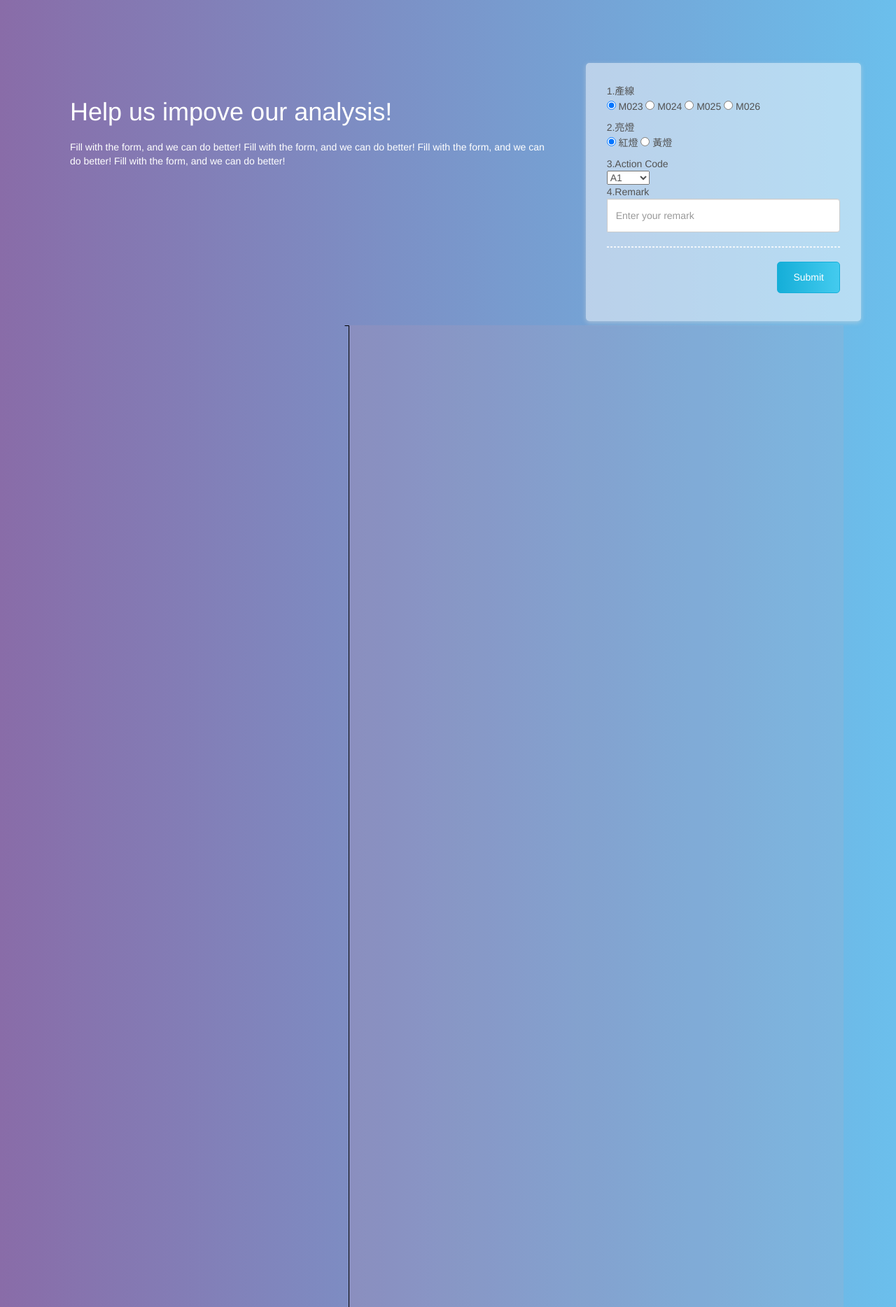
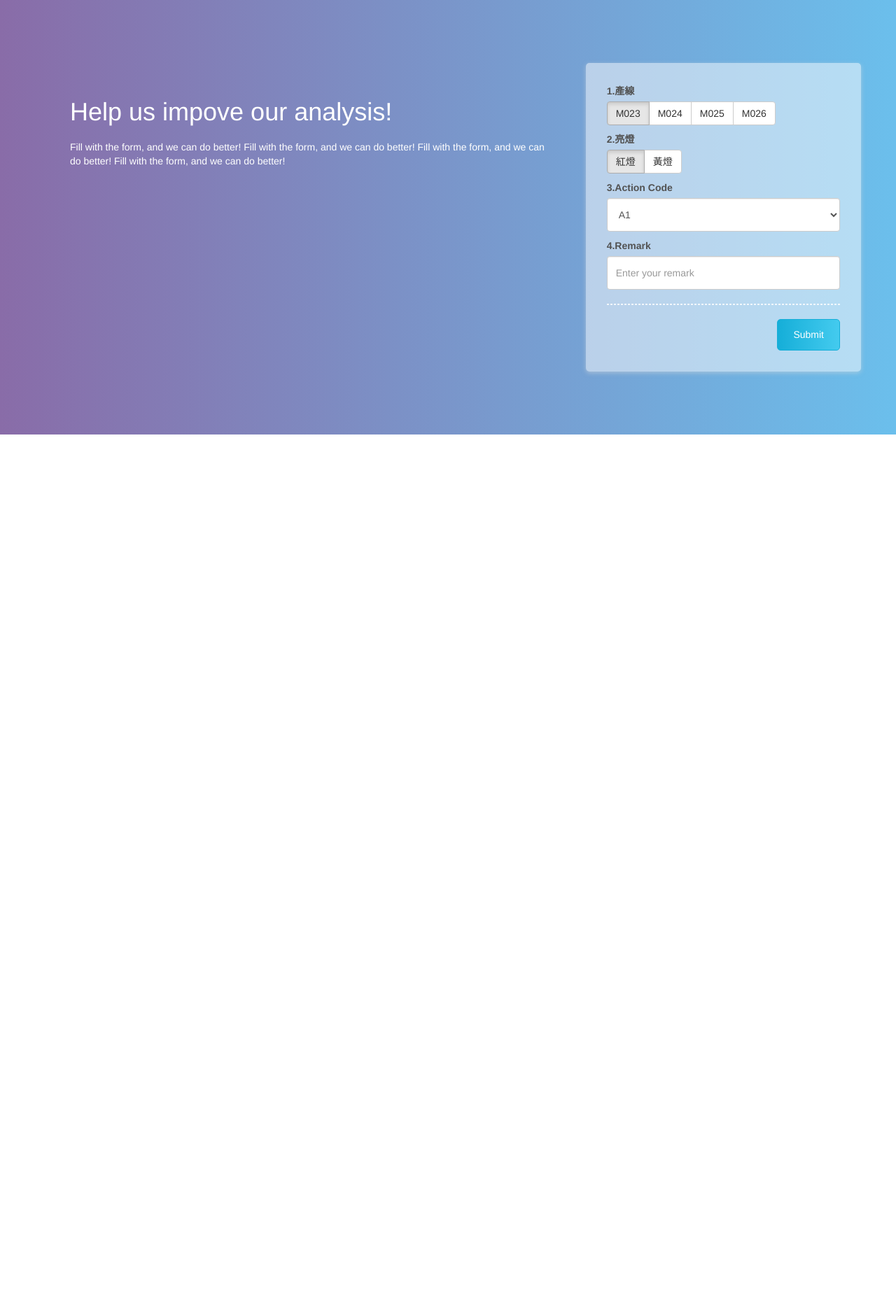
Before and after one commit to ElaineHuang/elite-app, a Flask app: page / in a window 1280 px wide. Shown: the part 52-1920 px from the top of the page at 70% size. After the commit the page ends 673 px from the top, so only its background shows below. Run offline with Flask 2, Linux system fonts and the light colour scheme; data that the repository does not hold is empty; some libraries are stand-ins or nearby versions.

Commit message:
add tablu form list and add form css

```diff
--- a/static/styles.css
+++ b/static/styles.css
@@ -19,10 +19,14 @@
   margin: 0;
 }
 
-.input-group {
+.form-group {
   margin-bottom: 10px;
   width: 100%;
   color: #525252;
+}
+
+.form-group > label {
+  display: block;
 }
 
 .form-background {
--- a/templates/index.html
+++ b/templates/index.html
@@ -35,6 +35,7 @@
       </div><!-- /.navbar-collapse -->
     </div><!-- /.container-fluid -->
   </nav>
+
   <div class="form-background">
     <div class="row">
       <div class="col-md-8 slogan">
@@ -42,28 +43,40 @@
           <p>Fill with the form, and we can do better! Fill with the form, and we can do better! Fill with the form, and we can do better! Fill with the form, and we can do better!</p>
       </div>
       <form name="analysisForm" class="form-container col-md-4" id="analysisForm">
-                <div class="input-group">
-                  <div>1.產線</div>
+          <div class="form-group">
+            <label>1.產線</label>
             <!-- <input type="text" class="form-control" placeholder="Enter your name" name="name"> -->
-                  <div>
-                    <input type="radio" name="machine" value="M023" checked> M023<span>
-                    <input type="radio" name="machine" value="M024"> M024<span>
-                    <input type="radio" name="machine" value="M025"> M025<span>
-                    <input type="radio" name="machine" value="M026"> M026<span>
+             <div class="btn-group" data-toggle="buttons">
+               <label class="btn btn-default active">
+                  <input type="radio" name="machine" value="M023" checked>M023
+               </label>
+               <label class="btn btn-default">
+                  <input type="radio" name="machine" value="M024">M024
+               </label>
+               <label class="btn btn-default">
+                  <input type="radio" name="machine" value="M025">M025
+               </label>
+               <label class="btn btn-default">
+                  <input type="radio" name="machine" value="M026">M026
+               </label>
             </div>
           </div>
-                <div class="input-group">
-                  <div>2.亮燈</div>
+          <div class="form-group">
+            <label>2.亮燈</label>
             <!-- <input type="text" class="form-control" placeholder="Enter your name" name="name"> -->
-                  <div>
-                    <input type="radio" name="light" value="red" checked> 紅燈<span>
-                    <input type="radio" name="light" value="yellow"> 黃燈<span>
+            <div class="btn-group" data-toggle="buttons">
+              <label class="btn btn-default active">
+                <input type="radio" name="light" value="red" checked>紅燈
+              </label>
+              <label class="btn btn-default">
+                <input type="radio" name="light" value="yellow">黃燈
+              </label>
             </div>
           </div>
-                <div class="input-group">
-                  <div>3.Action Code</div>
+          <div class="form-group">
+            <label>3.Action Code</label>
             <!-- <input type="text" class="form-control" placeholder="Enter your name" name="name"> -->
-                <select>
+            <select class="form-control">
               <option value="A1" selected>A1</option>
               <option value="A2">A2</option>
               <option value="A3">A3</option>
@@ -81,9 +94,9 @@
               <option value="A15">A15</option>
               <option value="others">others</option>
             </select>
-
-                <div class="input-group">
-                  <div>4.Remark</div>
+          </div>
+          <div class="form-group">
+            <label>4.Remark</label>
             <input type="text" class="form-control" placeholder="Enter your remark" name="Remark">
           </div>
           <hr class="dashed-hr">
@@ -93,13 +106,7 @@
       </form>
     </div>
   </div>
-    <div class="row">
-        <div class="col-md-4">
-        </div>
-        <div class="col-md-8">
-            <div id="rec-chart"></div>
-        </div>
-    </div>
+  <div class='tableauPlaceholder' id='viz1501656215524' style='position: relative'><noscript><a href='#'><img alt='Dashboard 1 ' src='https:&#47;&#47;public.tableau.com&#47;static&#47;images&#47;M0&#47;M023&#47;Dashboard1&#47;1_rss.png' style='border: none' /></a></noscript><object class='tableauViz'  style='display:none;'><param name='host_url' value='https%3A%2F%2Fpublic.tableau.com%2F' /> <param name='site_root' value='' /><param name='name' value='M023&#47;Dashboard1' /><param name='tabs' value='no' /><param name='toolbar' value='yes' /><param name='static_image' value='https:&#47;&#47;public.tableau.com&#47;static&#47;images&#47;M0&#47;M023&#47;Dashboard1&#47;1.png' /> <param name='animate_transition' value='yes' /><param name='display_static_image' value='yes' /><param name='display_spinner' value='yes' /><param name='display_overlay' value='yes' /><param name='display_count' value='yes' /><param name='filter' value='publish=yes' /></object></div><script type='text/javascript'>var divElement = document.getElementById('viz1501656215524');var vizElement = divElement.getElementsByTagName('object')[0];vizElement.style.width='100%';vizElement.style.height='619px';var scriptElement = document.createElement('script');scriptElement.src = 'https://public.tableau.com/javascripts/api/viz_v1.js';vizElement.parentNode.insertBefore(scriptElement, vizElement);</script>
   <!-- jQuery (necessary for Bootstrap's JavaScript plugins) -->
   <script src="https://ajax.googleapis.com/ajax/libs/jquery/1.12.4/jquery.min.js"></script>
   <!-- Load d3.js and c3.js -->
```
Also changed, not shown: README.md. Lines whose indentation alone changed are shown as unchanged.
